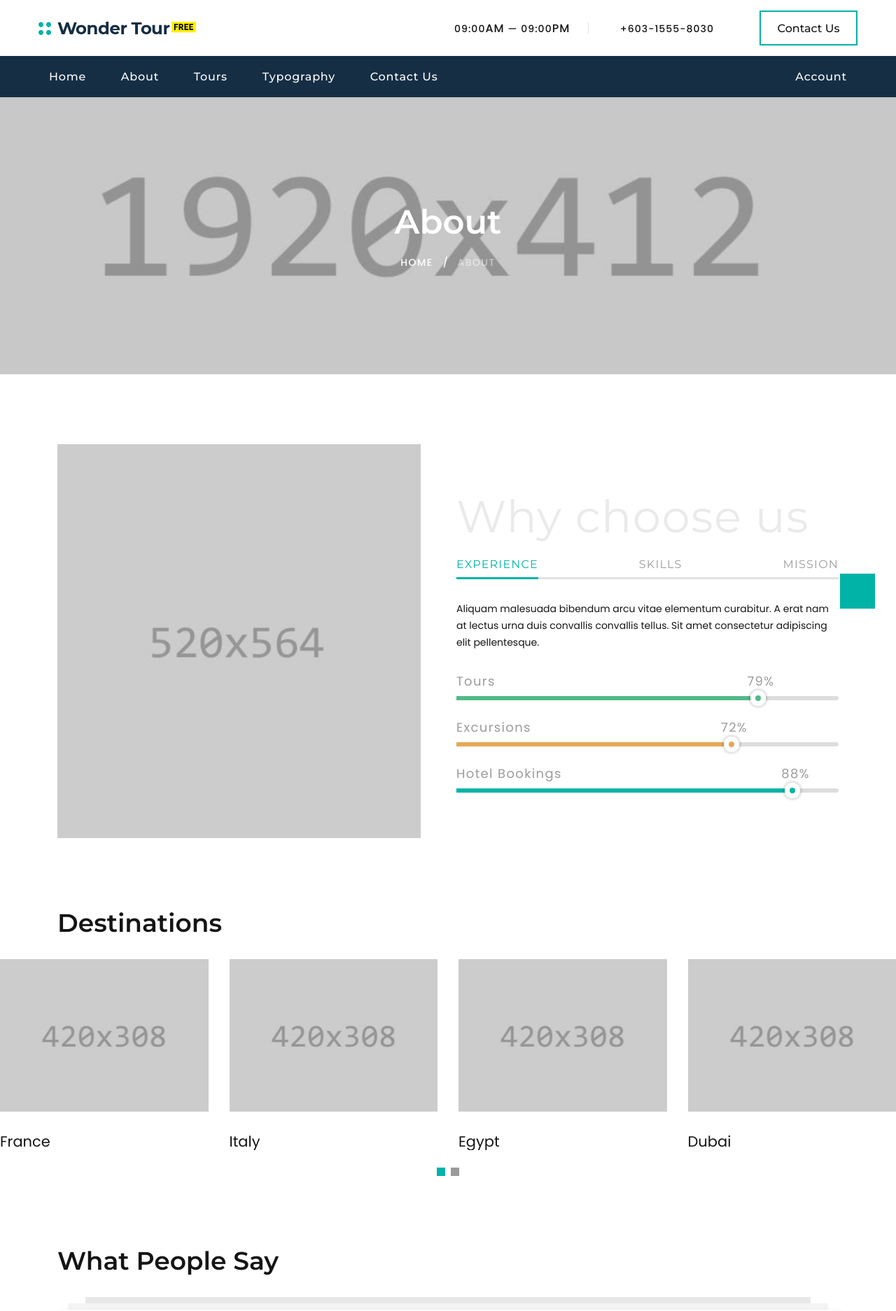
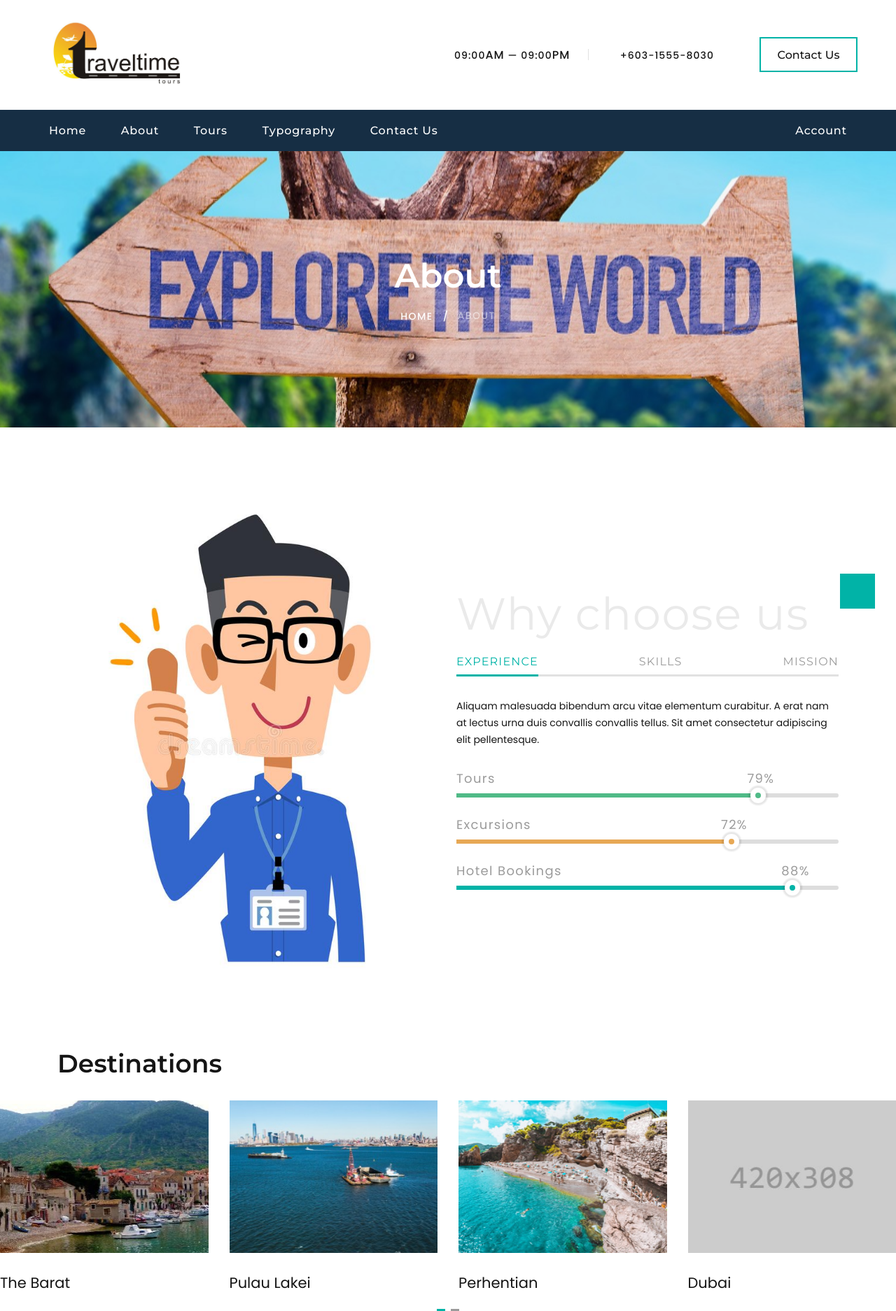
Before and after one commit to AsianAsh/tourism-website, a PHP site: page /about.php in a window 1280 px wide. Shown: the top 1874 px of the page at 70% size. Run offline with PHP 8.4, Linux system fonts and the light colour scheme.

Commit message:
finialized the aboutus page

```diff
--- a/about.php
+++ b/about.php
@@ -10,18 +10,18 @@ require_once "./components/navbar.php";
           <div class="container">
             <h2 class="breadcrumbs-custom-title">About</h2>
             <ul class="breadcrumbs-custom-path">
-              <li><a href="index.html">Home</a></li>
+              <li><a href="index.php">Home</a></li>
               <li class="active">About</li>
             </ul>
           </div>
-          <div class="box-position" style="background-image: url(images/breadcrumbs-bg.jpg);"></div>
+          <div class="box-position" style="background-image: url(images/aboutus.jpg);"></div>
         </div>
       </section>
       <!-- Why choose us-->
       <section class="section section-sm section-first bg-default text-md-left">
         <div class="container">
           <div class="row row-50 justify-content-center align-items-xl-center">
-            <div class="col-md-10 col-lg-5 col-xl-6"><img src="images/about-1-519x564.jpg" alt="" width="519" height="564"/>
+            <div class="col-md-10 col-lg-5 col-xl-6"><img src="images/questionmark.jpg" alt="" width="519" height="564"/>
             </div>
             <div class="col-md-10 col-lg-7 col-xl-6">
               <h1 class="text-spacing-25 font-weight-normal title-opacity-9">Why choose us</h1>
@@ -115,13 +115,13 @@ require_once "./components/navbar.php";
           <div class="owl-item">
             <!-- Thumbnail Classic-->
             <article class="thumbnail thumbnail-mary">
-              <div class="thumbnail-mary-figure"><img src="images/gallery-image-11-420x308.jpg" alt="" width="420" height="308"/>
+              <div class="thumbnail-mary-figure"><img src="images/france.jpg" alt="" width="420" height="308"/>
               </div>
               <div class="thumbnail-mary-caption"><a class="icon fl-bigmug-line-zoom60" href="images/gallery-image-11-1200x800-original.jpg" data-lightgallery="item"><img src="images/gallery-image-11-420x308.jpg" alt="" width="420" height="308"/></a>
               </div>
             </article>
             <div class="thumbnail-mary-description">
-              <h5 class="thumbnail-mary-project"><a href="#">France</a></h5><span class="thumbnail-mary-decor"></span>
+              <h5 class="thumbnail-mary-project"><a href="#">The Barat</a></h5><span class="thumbnail-mary-decor"></span>
               <h5 class="thumbnail-mary-time">
               </h5>
             </div>
@@ -129,13 +129,13 @@ require_once "./components/navbar.php";
           <div class="owl-item">
             <!-- Thumbnail Classic-->
             <article class="thumbnail thumbnail-mary">
-              <div class="thumbnail-mary-figure"><img src="images/gallery-image-12-420x308.jpg" alt="" width="420" height="308"/>
+              <div class="thumbnail-mary-figure"><img src="images/pulau2.jpg" alt="" width="420" height="308"/>
               </div>
               <div class="thumbnail-mary-caption"><a class="icon fl-bigmug-line-zoom60" href="images/gallery-image-12-1200x800-original.jpg" data-lightgallery="item"><img src="images/gallery-image-12-420x308.jpg" alt="" width="420" height="308"/></a>
               </div>
             </article>
             <div class="thumbnail-mary-description">
-              <h5 class="thumbnail-mary-project"><a href="#">Italy</a></h5><span class="thumbnail-mary-decor"></span>
+              <h5 class="thumbnail-mary-project"><a href="#">Pulau Lakei</a></h5><span class="thumbnail-mary-decor"></span>
               <h5 class="thumbnail-mary-time">
               </h5>
             </div>
@@ -143,13 +143,13 @@ require_once "./components/navbar.php";
           <div class="owl-item">
             <!-- Thumbnail Classic-->
             <article class="thumbnail thumbnail-mary">
-              <div class="thumbnail-mary-figure"><img src="images/gallery-image-13-420x308.jpg" alt="" width="420" height="308"/>
+              <div class="thumbnail-mary-figure"><img src="images/pulau3.jpg" alt="" width="420" height="308"/>
               </div>
               <div class="thumbnail-mary-caption"><a class="icon fl-bigmug-line-zoom60" href="images/gallery-image-13-1200x800-original.jpg" data-lightgallery="item"><img src="images/gallery-image-13-420x308.jpg" alt="" width="420" height="308"/></a>
               </div>
             </article>
             <div class="thumbnail-mary-description">
-              <h5 class="thumbnail-mary-project"><a href="#">Egypt</a></h5><span class="thumbnail-mary-decor"></span>
+              <h5 class="thumbnail-mary-project"><a href="#">Perhentian</a></h5><span class="thumbnail-mary-decor"></span>
               <h5 class="thumbnail-mary-time">
               </h5>
             </div>
@@ -206,31 +206,31 @@ require_once "./components/navbar.php";
           <div class="owl-carousel owl-modern" data-items="1" data-stage-padding="15" data-margin="30" data-dots="true" data-animation-in="fadeIn" data-animation-out="fadeOut" data-autoplay="true">
             <!-- Quote Lisa-->
             <article class="quote-lisa">
-              <div class="quote-lisa-body"><a class="quote-lisa-figure" href="#"><img class="img-circles" src="images/user-16-100x100.jpg" alt="" width="100" height="100"/></a>
+              <div class="quote-lisa-body"><a class="quote-lisa-figure" href="#"><img class="img-circles" src="images/connor.jpg" alt="" width="100" height="100"/></a>
                 <div class="quote-lisa-text">
                   <p class="q">Pharetra vel turpis nunc eget lorem dolor sed viverra ipsum. Diam phasellus vestibulum lorem sed risus ultricies. Aenean et tortor at risus viverra adipiscing. Aliquet enim tortor at auctor urna. Tortor aliquam nulla facilisi cras fermentum. Malesuada pellentesque elit eget gravida cum sociis natoque.</p>
                 </div>
-                <h5 class="quote-lisa-cite"><a href="#">Catherine Williams</a></h5>
+                <h5 class="quote-lisa-cite"><a href="#">Connor williams</a></h5>
                 <p class="quote-lisa-status">Regular Client</p>
               </div>
             </article>
             <!-- Quote Lisa-->
             <article class="quote-lisa">
-              <div class="quote-lisa-body"><a class="quote-lisa-figure" href="#"><img class="img-circles" src="images/user-17-100x100.jpg" alt="" width="100" height="100"/></a>
+              <div class="quote-lisa-body"><a class="quote-lisa-figure" href="#"><img class="img-circles" src="images/kratos.jpg" alt="" width="100" height="100"/></a>
                 <div class="quote-lisa-text">
                   <p class="q">Sodales ut etiam sit amet nisl purus. Maecenas accumsan lacus vel facilisis volutpat est. Suscipit adipiscing bibendum est ultricies integer quis auctor. Viverra aliquet eget sit amet tellus cras adipiscing. Posuere ac ut consequat semper viverra nam libero justo laoreet. Iaculis eu non diam phasellus vestibulum lorem sed risus ultricies.</p>
                 </div>
-                <h5 class="quote-lisa-cite"><a href="#">Rupert Wood</a></h5>
+                <h5 class="quote-lisa-cite"><a href="#">Sir Kratos</a></h5>
                 <p class="quote-lisa-status">Regular Client</p>
               </div>
             </article>
             <!-- Quote Lisa-->
             <article class="quote-lisa">
-              <div class="quote-lisa-body"><a class="quote-lisa-figure" href="#"><img class="img-circles" src="images/user-18-100x100.jpg" alt="" width="100" height="100"/></a>
+              <div class="quote-lisa-body"><a class="quote-lisa-figure" href="#"><img class="img-circles" src="images/samuel.jpg" alt="" width="100" height="100"/></a>
                 <div class="quote-lisa-text">
                   <p class="q">Lacus vestibulum sed arcu non odio euismod lacinia. Pellentesque elit ullamcorper dignissim cras. Ultrices eros in cursus turpis massa tincidunt dui. Nunc pulvinar sapien et ligula ullamcorper malesuada proin. Commodo odio aenean sed adipiscing diam. Sed euismod nisi porta lorem mollis aliquam.</p>
                 </div>
-                <h5 class="quote-lisa-cite"><a href="#">Samantha Brown</a></h5>
+                <h5 class="quote-lisa-cite"><a href="#">Samuel Brown</a></h5>
                 <p class="quote-lisa-status">Regular Client</p>
               </div>
             </article>
@@ -240,7 +240,7 @@ require_once "./components/navbar.php";
       <!--Counters-->
       <!-- Counter Classic-->
       <section class="section section-fluid bg-default">
-        <div class="parallax-container" data-parallax-img="images/bg-counter-2.jpg">
+        <div class="parallax-container" data-parallax-img="images/lookcliff.png">
           <div class="parallax-content section-xl context-dark bg-overlay-26">
             <div class="container">
               <div class="row row-50 justify-content-center border-classic">
--- a/components/navbar.php
+++ b/components/navbar.php
@@ -12,7 +12,7 @@
                 <button class="rd-navbar-toggle" data-rd-navbar-toggle=".rd-navbar-nav-wrap"><span></span></button>
                 <!-- RD Navbar Brand-->
                 <div class="rd-navbar-brand">
-                <!--Brand--><a class="brand" href="index.html"><img src="images/logo-default-450x37.png" alt="" width="225" height="18"/></a>
+                <!--Brand--><a class="brand" href="index.html"><img src="images/traveltime_logo.png" alt="" width="225" height="15"/></a>
                 </div>
             </div>
             <div class="rd-navbar-aside-right rd-navbar-collapse">
--- a/sales.php
+++ b/sales.php
@@ -20,4 +20,6 @@ if (!isset($_SESSION["admin"]["adminID"])) {
 
 
 
+
+
 <?php require_once "./components/scripts.php"; ?>
```
Also changed, not shown: images/aboutus.jpg (added), images/connor.jpg (added), images/france.jpg (added), images/kratos.jpg (added), images/lookcliff.png (added), images/pulau2.jpg (added), images/pulau3.jpg (added), images/questionmark.jpg (added), images/samuel.jpg (added), images/traveltime_logo.png (added).
